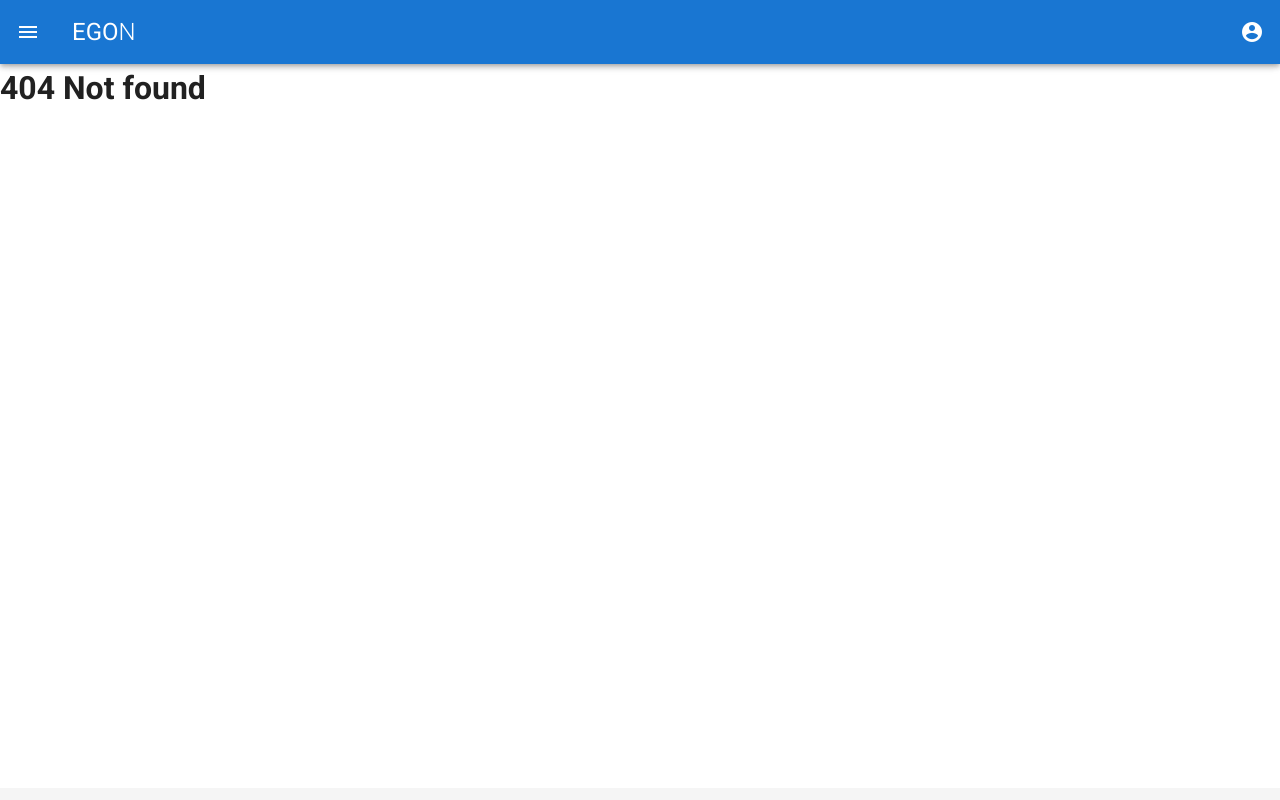
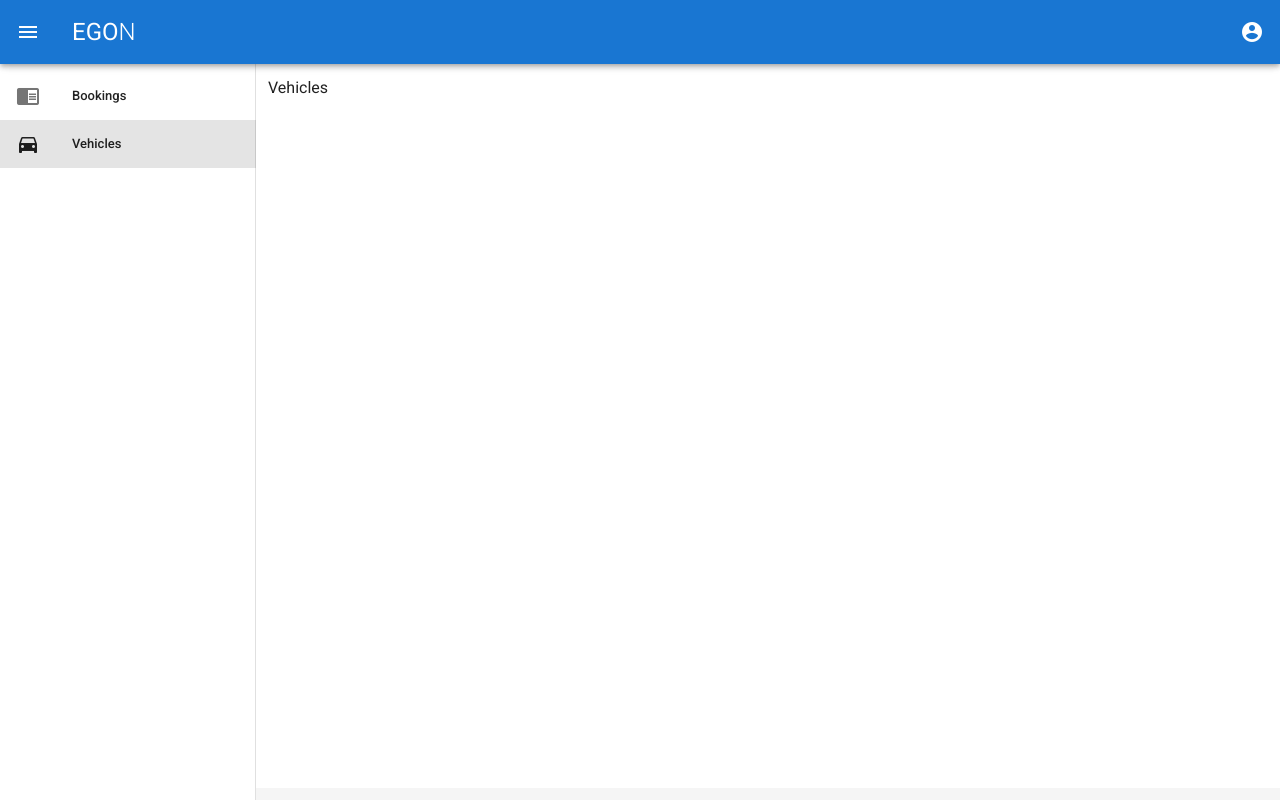
Before and after one commit to egodigital/skimasken2019, a Vue app: page /vehicles in a window 1280 px wide. Before the commit this address had no page. Built offline with nearby package versions, Linux system fonts and the light colour scheme; sample sign-in values are in the browser's storage.

Commit message:
Added vehicles page

```diff
--- a/src/App.vue
+++ b/src/App.vue
@@ -10,12 +10,12 @@
             <v-list-item-title>Bookings</v-list-item-title>
           </v-list-item-content>
         </v-list-item>
-        <v-list-item :to="{ name: 'profile' }">
+        <v-list-item :to="{ name: 'vehicles' }">
           <v-list-item-action>
-            <v-icon>mdi-settings</v-icon>
+            <v-icon>mdi-car</v-icon>
           </v-list-item-action>
           <v-list-item-content>
-            <v-list-item-title>Settings</v-list-item-title>
+            <v-list-item-title>Vehicles</v-list-item-title>
           </v-list-item-content>
         </v-list-item>
       </v-list>
@@ -70,7 +70,7 @@ export default {
   },
   data() {
     return {
-      drawer: false
+      drawer: true
     };
   },
   methods: {
--- a/src/router/index.js
+++ b/src/router/index.js
@@ -36,6 +36,15 @@ export default new VueRouter({
         requiresAuth: true
       }
     },
+    {
+      path: "/vehicles",
+      name: "vehicles",
+      component: () => import(/* webpackChunkName: "vehicles" */ '@/views/Vehicles.vue'),
+      meta: {
+        title: 'Bookings',
+        requiresAuth: true
+      }
+    },
 
     { path: "*", component: Error404 }
   ]
--- /dev/null
+++ b/src/views/Vehicles.vue
@@ -0,0 +1,13 @@
+<template>
+  <v-container>Vehicles</v-container>
+</template>
+
+<script>
+export default {
+
+}
+</script>
+
+<style>
+
+</style>
```
